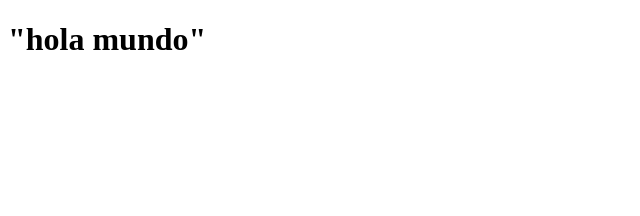
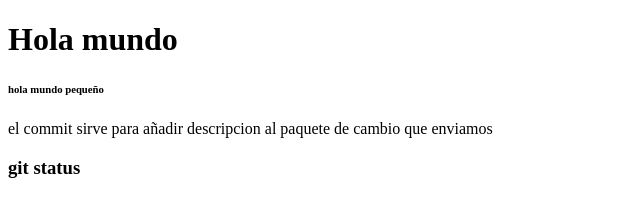
Before and after one commit to lunarallen/estructura, a plain HTML site: page index.html in a window 1280 px wide. Shown: the whole page, without its empty margins (0-640 px from the left). Drawn offline with Linux system fonts and the light colour scheme.

Commit message:
nuevos cambios

```diff
--- a/index.html
+++ b/index.html
@@ -6,6 +6,9 @@
     <title>Document</title>
 </head>
 <body>
-    <h1>"hola mundo"</h1>
+    <h1>Hola mundo</h1>
+    <h6>hola mundo pequeño</h6>
+    <p>el commit sirve para añadir descripcion al paquete de cambio que enviamos</p>
+    <h3>git status</h3>
 </body>
 </html>
```
